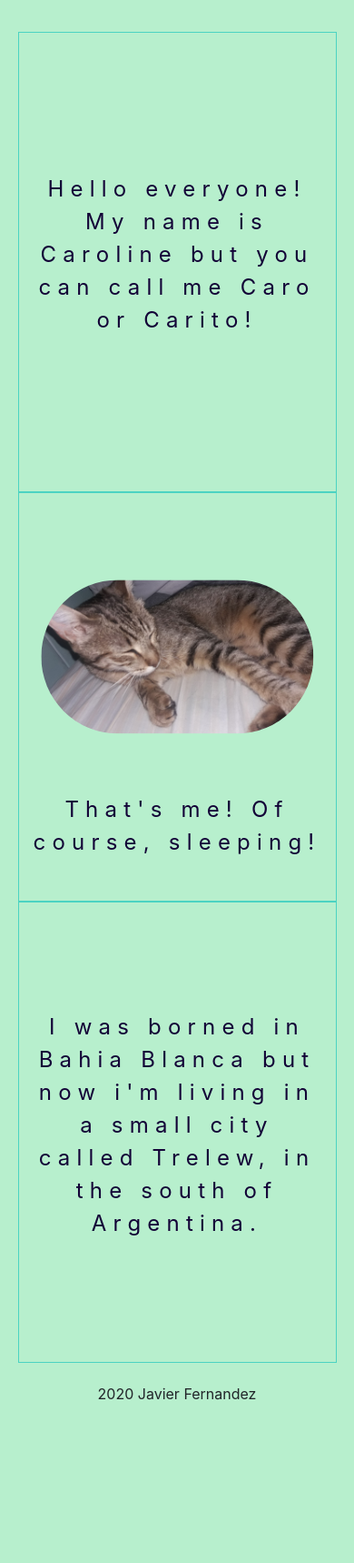
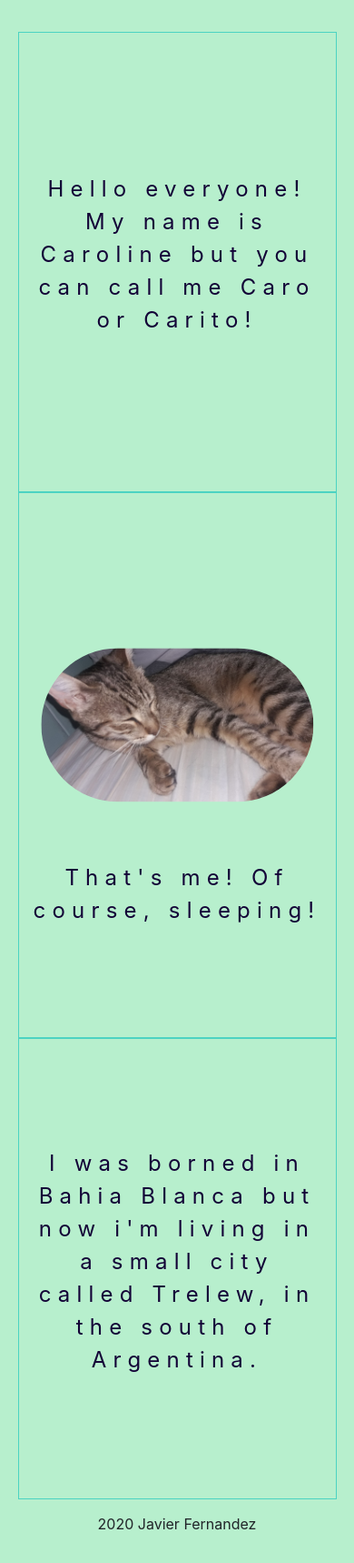
Before and after one commit to javier-a-agustin/CS50-s-Web-Programming-with-Python-and-JavaScript-project0, a plain HTML site: page index.html in a window 390 px wide. Shown: the part 127-1845 px from the top of the page at 91% size. Before the commit the page ends 1709 px from the top, so only its background shows below. Drawn offline with nearby package versions, Linux system fonts and the light colour scheme.

Commit message:
responsive hobbies done

```diff
--- a/styles/style.scss
+++ b/styles/style.scss
@@ -136,8 +136,11 @@ table{
             margin-top: 50px;
         }
         .content:nth-child(2){
-            height: 450px;
+            height: 600px;
         }
+    }
+    #footer{
+        height: 70px;
     }
 
 
```
Also changed, not shown: styles/style.css, 1 other file.
